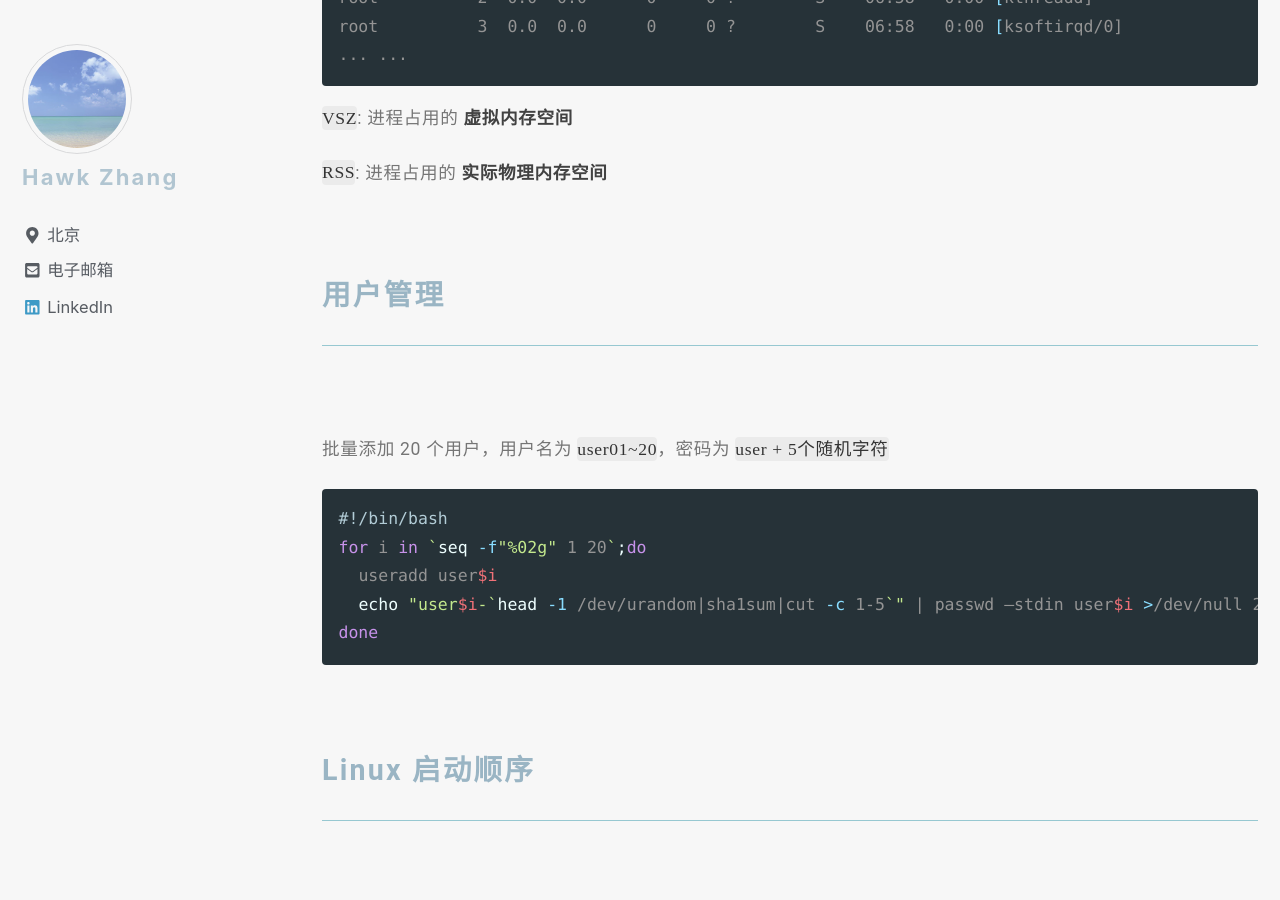
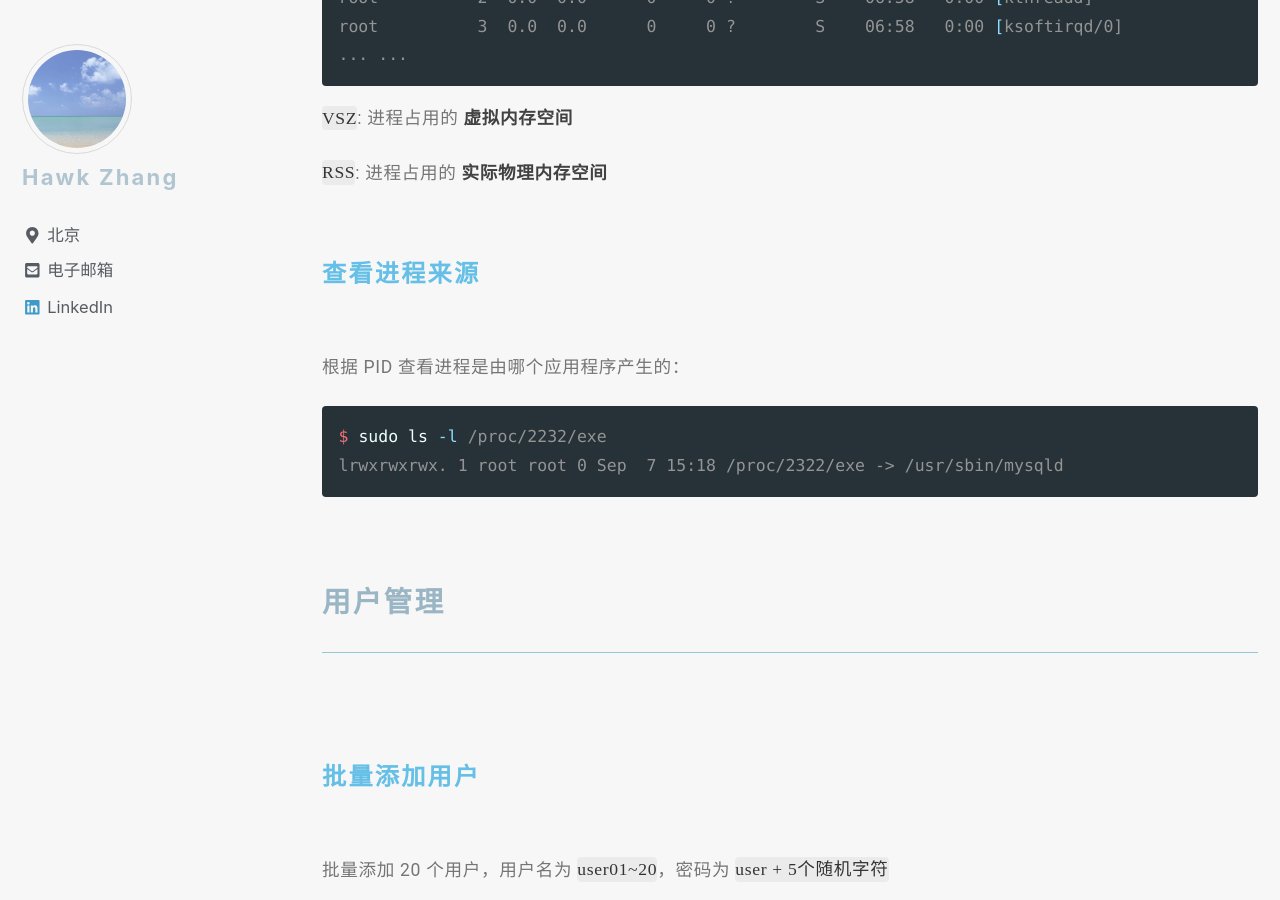
Before and after one commit to narru888/linotes_note, a Jekyll site: the page built from _posts/devop/2017-05-01-troubleshooting.md, in a window 1280 px wide and 900 px high, scrolled down 21820 px. Built offline with Jekyll 4.4.1, drawn with Linux system fonts in a browser that asks for light colours; nearby versions of some CDN libraries; a script that is not in the unit is left out.

Commit message:
update on 2018-09-07 15:30:01 CST

````diff
--- a/_posts/devop/2017-05-01-troubleshooting.md
+++ b/_posts/devop/2017-05-01-troubleshooting.md
@@ -897,6 +897,14 @@ PID USER      PR  NI    VIRT    RES    SHR S  %CPU %MEM     TIME+ COMMAND
 
 
 
+
+
+
+
+
+
+
+
 ### 进程管理
 
 
@@ -918,6 +926,23 @@ root          3  0.0  0.0      0     0 ?        S    06:58   0:00 [ksoftirqd/0]
 
 
 
+#### 查看进程来源
+
+根据 PID 查看进程是由哪个应用程序产生的：
+
+```bash
+$ sudo ls -l /proc/2232/exe
+lrwxrwxrwx. 1 root root 0 Sep  7 15:18 /proc/2322/exe -> /usr/sbin/mysqld
+```
+
+
+
+
+
+
+
+
+
 
 
 
@@ -925,6 +950,11 @@ root          3  0.0  0.0      0     0 ?        S    06:58   0:00 [ksoftirqd/0]
 
 
 ### 用户管理
+
+
+
+
+#### 批量添加用户
 
 批量添加 20 个用户，用户名为 `user01~20`，密码为 `user + 5个随机字符`
 
@@ -935,6 +965,12 @@ for i in `seq -f"%02g" 1 20`;do
   echo "user$i-`head -1 /dev/urandom|sha1sum|cut -c 1-5`" | passwd –stdin user$i >/dev/null 2>&1
 done
 ```
+
+
+
+
+
+
 
 
 
````
